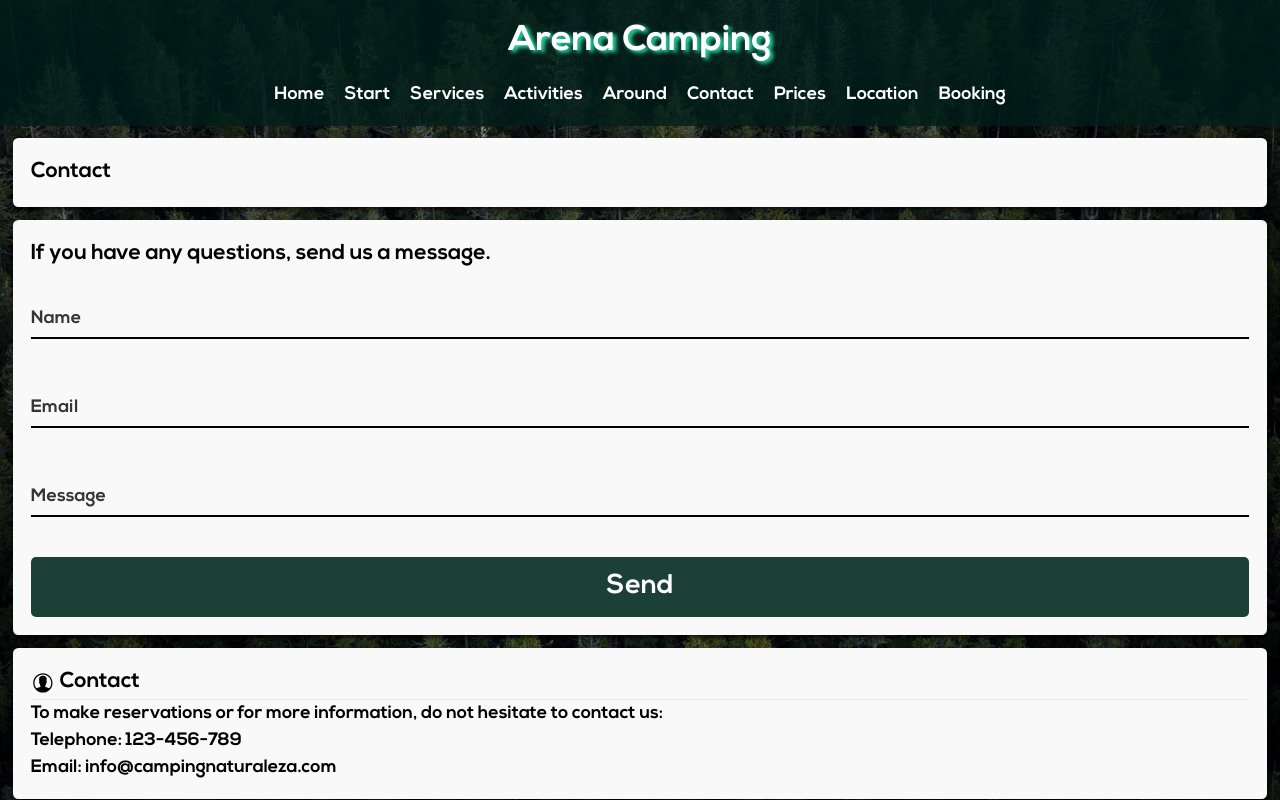
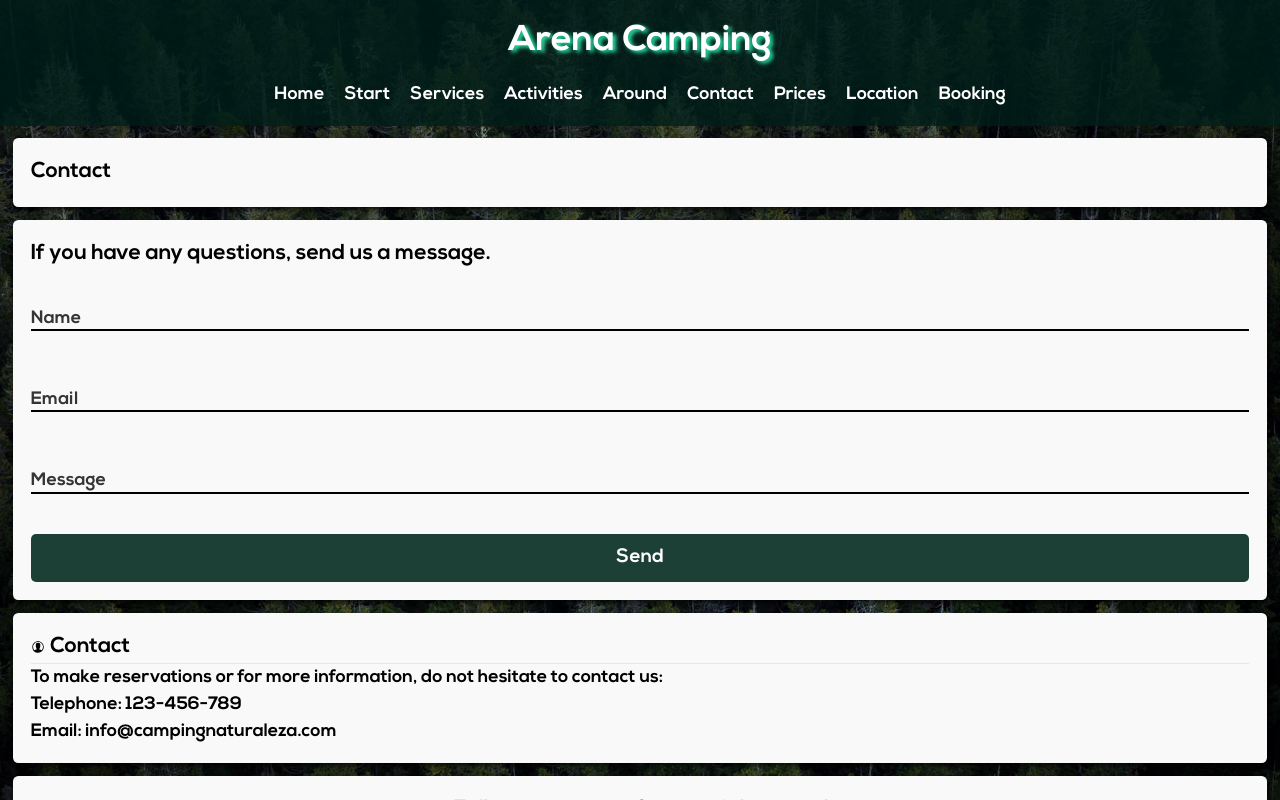
Before and after one commit to F3LIP3X/ArenaCamping-web, a React (Create React App) app: page /Contacto in a window 1280 px wide. Built offline with nearby package versions, Linux system fonts and the light colour scheme.

Commit message:
2.8.4
Cambio de todos los font-size a tamaño vw

```diff
--- a/src/components/Actividades/actividades.css
+++ b/src/components/Actividades/actividades.css
@@ -19,7 +19,7 @@
 }
 
 .icon-text-container .icon {
-    font-size: 1.1em;
+    font-size: 1.1vw;
     margin-right: 5px; /* Ajusta el margen entre el icono y el texto según sea necesario */
 }
 
@@ -27,7 +27,7 @@
     padding: 10px 20px;
     text-transform: uppercase;
     border-radius: 1em;
-    font-size: 0.8em;
+    font-size: 1vw;
     font-weight: 500;
     color: #0d460280;
     text-shadow: none;
@@ -145,6 +145,10 @@ i {
     .responsive-gallery {
         display: block;
     }
+
+    .botonActi{
+        font-size: 3vw;
+    }
 }
 /* Estilo para as imagens da galeria */
 .carousel-item img {
@@ -161,4 +165,8 @@ i {
     tr button {
         margin-left: 10em;
     }
+
+    .botonActi{
+        font-size: 3vw;
+    }
 }
--- a/src/components/Contacto/contacto.css
+++ b/src/components/Contacto/contacto.css
@@ -28,7 +28,7 @@
     border-bottom: 2px #000000 solid;
     width: 100%;
     padding: 10px 0;
-    font-size: 1em;
+    font-size: 1vw;
     color: #000000;
   }
 
@@ -47,7 +47,7 @@
 
   .form-control label span {
     display: inline-block;
-    font-size: 18px;
+    font-size: large;
     min-width: 5px;
     color: #353535;
     transition: 0.3s cubic-bezier(0.68, -0.55, 0.265, 1.55);
@@ -63,7 +63,7 @@ button[type="submit"] {
     width: 100%;
     box-sizing: border-box;
     padding: 10px;
-    font-size: 1.5em;
+    font-size: 1.5vw;
     color: #fff;
     border: none;
     border-radius: 5px;
@@ -95,5 +95,7 @@ button[type="submit"] {
 
 /* Responsive styles */
 @media (max-width: 768px) {
-
+  button[type="submit"] {
+    font-size: 4vw;
+  }
 }
--- a/src/components/Entorno/Entorno.css
+++ b/src/components/Entorno/Entorno.css
@@ -5,7 +5,7 @@
 .BotonEntonros,
 #ContactaEntorno {
   padding: 1.3em 3em;
-  font-size: 12px;
+  font-size: 0.8vw;
   text-transform: uppercase;
   letter-spacing: 2.5px;
   font-weight: 500;
@@ -33,3 +33,11 @@
 #ContactaEntorno:hover {
   transform: translateY(-1px);
 }
+
+/* Responsive styles */
+@media (max-width: 768px) {
+  .BotonEntonros,
+  #ContactaEntorno {
+  font-size: 3vw;
+  }
+}
--- a/src/components/Inicio/inicio.css
+++ b/src/components/Inicio/inicio.css
@@ -47,7 +47,7 @@ main {
 }
 
 .icon {
-    font-size: 1.1em;
+    font-size: 1vw;
     margin-right: 5px;
 }
 
@@ -88,7 +88,7 @@ section {
     display: block;
     background: rgb(78, 30, 30);
     border: none;
-    font-size: 20px;
+    font-size: 2vw;
     cursor: pointer;
 }
 
@@ -209,7 +209,7 @@ li {
 /* Social */
 .Follow {
     text-align: center;
-    font-size: 1.3em;
+    font-size: 1.3vw;
     color: black;
     padding-bottom: 2%;
 }
@@ -299,7 +299,7 @@ li {
 
 @media screen and (max-width: 912px) {
     header h1 {
-        font-size: 2.4em;
+        font-size: 2.4vw;
     }
 
     /* Adjust main */
--- a/src/components/Precios/Precios.css
+++ b/src/components/Precios/Precios.css
@@ -207,7 +207,7 @@
     border: none;
     color: #FFFFFF;
     text-align: center;
-    font-size: 17px;
+    font-size: 1.5vw;
     padding: 16px;
     width: 130px;
     transition: all 0.5s;
--- a/src/components/Servicios/servicios.css
+++ b/src/components/Servicios/servicios.css
@@ -18,7 +18,7 @@
 }
 
 .icon-text-container .icon {
-    font-size: 1.1em;
+    font-size: 1.1vw;
     margin-right: 5px; /* Ajusta el margen entre el icono y el texto según sea necesario */
 }
 
```
